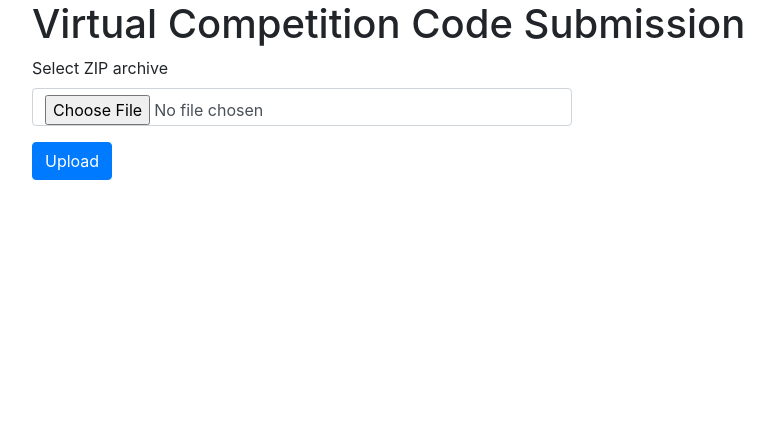
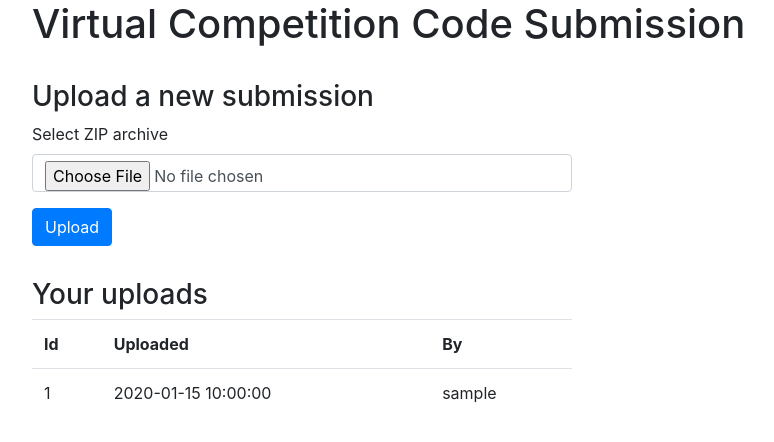
Before and after one commit to PeterJCLaw/code-submitter, a Python web app: template templates/index.html in a window 1280 px wide. Shown: the top 442 px of the page, without its empty margins (53-827 px from the left). Run offline with Jinja, Linux system fonts and the light colour scheme; the template is opened without the code that fills it: most values are stand-ins (such as "Sample title", 1, 10 or a date in 2020); some libraries are stand-ins or nearby versions.

Commit message:
Show a user's uploads on the homepage

```diff
--- a/templates/index.html
+++ b/templates/index.html
@@ -9,6 +9,12 @@
       integrity="sha384-9aIt2nRpC12Uk9gS9baDl411NQApFmC26EwAOH8WgZl5MYYxFfc+NcPb1dKGj7Sk"
       crossorigin="anonymous"
     />
+
+    <style type="text/css">
+      .row {
+        margin-top: 2em;
+      }
+    </style>
   </head>
   <body>
     <div class="container">
@@ -20,6 +26,7 @@
           enctype="multipart/form-data"
           method="POST"
         >
+          <h3>Upload a new submission</h3>
           <div class="form-group">
             <label for="archive"> Select ZIP archive </label>
             <input
@@ -34,6 +41,25 @@
           <button class="btn btn-primary" type="submit">Upload</button>
         </form>
       </div>
+      <div class="row">
+        <div class="col-sm-6">
+          <h3>Your uploads</h3>
+          <table class="table">
+            <tr>
+              <th scope="col">Id</th>
+              <th scope="col">Uploaded</th>
+              <th scope="col">By</th>
+            </tr>
+            {% for upload in uploads %}
+            <tr>
+              <td>{{ upload.id }}</td>
+              <td>{{ upload.created }}</td>
+              <td>{{ upload.username }}</td>
+            </tr>
+            {% endfor %}
+          </table>
+        </div>
+      </div>
     </div>
   </body>
 </html>
```
Also changed, not shown: code_submitter/server.py (+17 -1 lines), tests/tests_app.py (+28 -0 lines).
